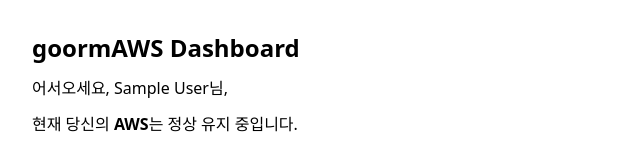
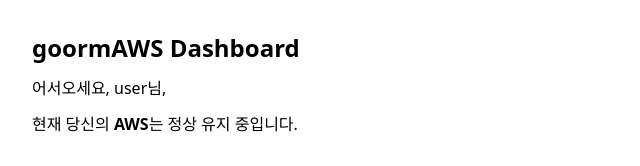
Before and after one commit to Jamongseed/Dom-for-TestDarkwebOSINT, a Next.js app: page /dashboard in a window 1280 px wide. Shown: the top 166 px of the page, without its empty margins (0-640 px from the left). Built offline with nearby package versions, Linux system fonts and the light colour scheme; no server answers; the database is empty; sample sign-in values are in the browser's storage.

Commit message:
fix: schema error

```diff
--- a/app/dashboard/page.tsx
+++ b/app/dashboard/page.tsx
@@ -20,7 +20,10 @@
   `
   const row = rows[0] ?? { awsKeyStatus: null, nickname: null }
 
-  const name = session.user.name || row.nickname || "사용자"
+  const displayName =
+    (row.nickname && row.nickname.trim()) ||
+    (session.user.email?.split("@")[0] ?? "사용자")
+
   const isIncident = (row.awsKeyStatus ?? "ACTIVE") !== "ACTIVE"
 
   return (
@@ -29,12 +32,12 @@
 
       {!isIncident ? (
         <>
-          <p>어서오세요, {name}님,</p>
+          <p>어서오세요, {displayName}님,</p>
           <p>현재 당신의 <b>AWS</b>는 정상 유지 중입니다.</p>
         </>
       ) : (
         <>
-          <p>어서오세요, {name}님,</p>
+          <p>어서오세요, {displayName}님,</p>
           <p className="text-rose-600 font-medium">
             최근 유출 사고(또는 그에 준하는 이슈) 발생으로 인해, 계정의 AWS키가 자동 초기화 됐습니다.
           </p>
```
